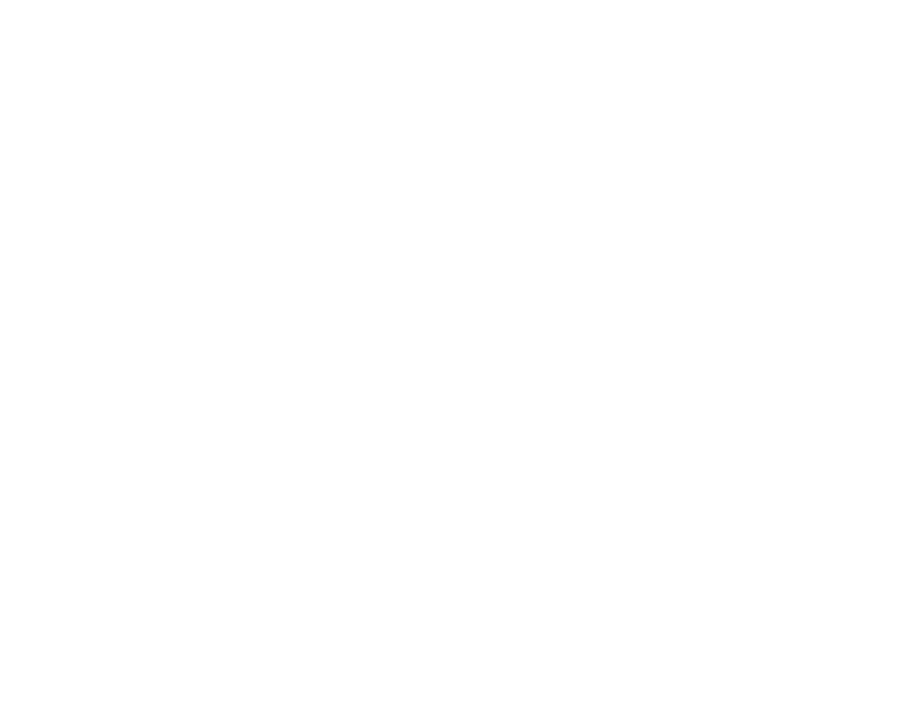
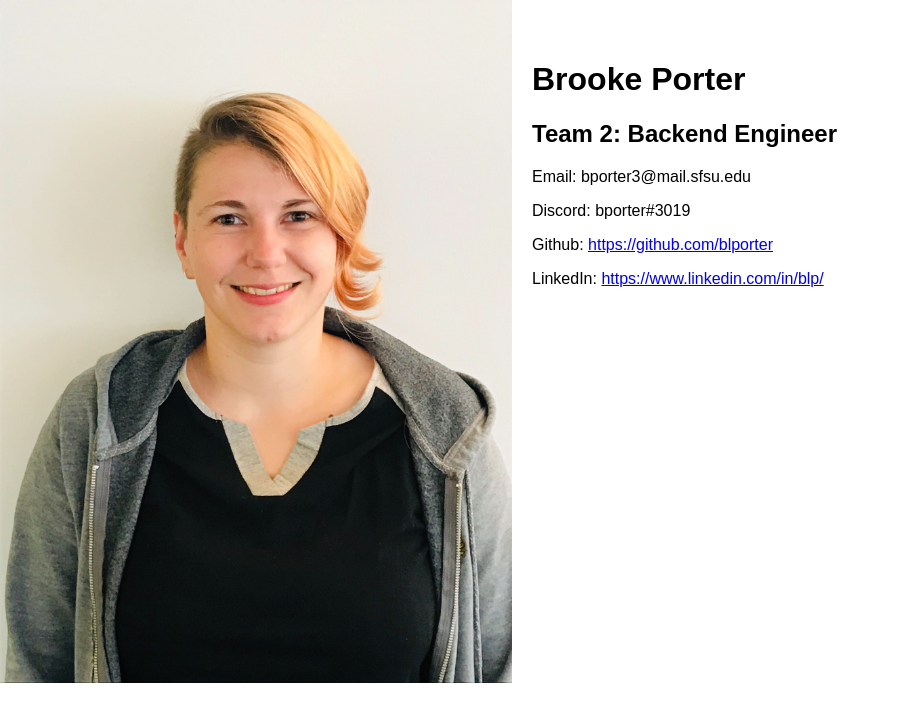
Before and after one commit to jkoelmel/jkoelmel.github.io, a React (Create React App) app in the folder frontend/: page /brooke in a window 1280 px wide. Shown: the top 722 px of the page, without its empty margins (0-900 px from the left). Built offline with nearby package versions, Linux system fonts and the light colour scheme.

Commit message:
Add personal page for M0
I added the .idea folder to the gitignore to get rid of IDE junk, and added relevant image, styles, and route to have my page display.

```diff
--- /dev/null
+++ b/frontend/src/Pages/BrookePage/brooke.page.js
@@ -0,0 +1,24 @@
+import React, {Component} from 'react';
+import portrait from '../../Assets/Images/brooke_portrait.jpg'
+
+class BrookePage extends Component {
+
+    render() {
+        return (
+            <div className={'brooke-page'}>
+                <img src={portrait} alt={'Portrait of Brooke Porter'} className={'brooke-image'}/>
+                <div className={'brooke-body'}>
+                    <h1>Brooke Porter</h1>
+                    <h2>Team 2: Backend Engineer</h2>
+
+                    <p>Email: bporter3@mail.sfsu.edu</p>
+                    <p>Discord: bporter#3019</p>
+                    <p>Github: <a href={"https://github.com/blporter"}>https://github.com/blporter</a></p>
+                    <p>LinkedIn: <a href={"https://www.linkedin.com/in/blp/"}>https://www.linkedin.com/in/blp/</a></p>
+                </div>
+            </div>
+        );
+    }
+}
+
+export default BrookePage
--- /dev/null
+++ b/frontend/src/Pages/BrookePage/brookePage.css
@@ -0,0 +1,19 @@
+.brooke-page {
+    text-align: left !important;
+}
+
+.brooke-image {
+    width: 40vw;
+    display: inline-block;
+    min-height: 345px;
+    min-width: 259px;
+}
+
+.brooke-body {
+    top: 5vh;
+    display: inline-block;
+    margin: 0 auto 0 20px;
+    font-family: Arial, sans-serif;
+    max-width: 730px;
+    position: fixed;
+}
--- a/frontend/src/Routes.js
+++ b/frontend/src/Routes.js
@@ -1,6 +1,7 @@
 import React from 'react'
 import {BrowserRouter,Switch,Route} from 'react-router-dom'
 import Landing from './Pages/LandingPage/index'
+import BrookePage from './Pages/BrookePage/brooke.page'
 //Will handle all page routing
 export const Routes = () => (
     <BrowserRouter>
@@ -8,6 +9,7 @@
             <Route exact={true} path='/'>
                 <Landing/>
             </Route>
+            <Route exact path={'/brooke'} component={BrookePage} title={'Brooke Porter'}/>
         </Switch>
 
     </BrowserRouter>
--- a/frontend/src/index.css
+++ b/frontend/src/index.css
@@ -1,3 +1,5 @@
+@import "Pages/BrookePage/brookePage.css";
+
 body {
   margin: 0;
   font-family: -apple-system, BlinkMacSystemFont, 'Segoe UI', 'Roboto', 'Oxygen',
```
Also changed, not shown: frontend/src/Assets/Images/brooke_portrait.jpg (added), 1 other file (tests, documents, lock files or other folders).
